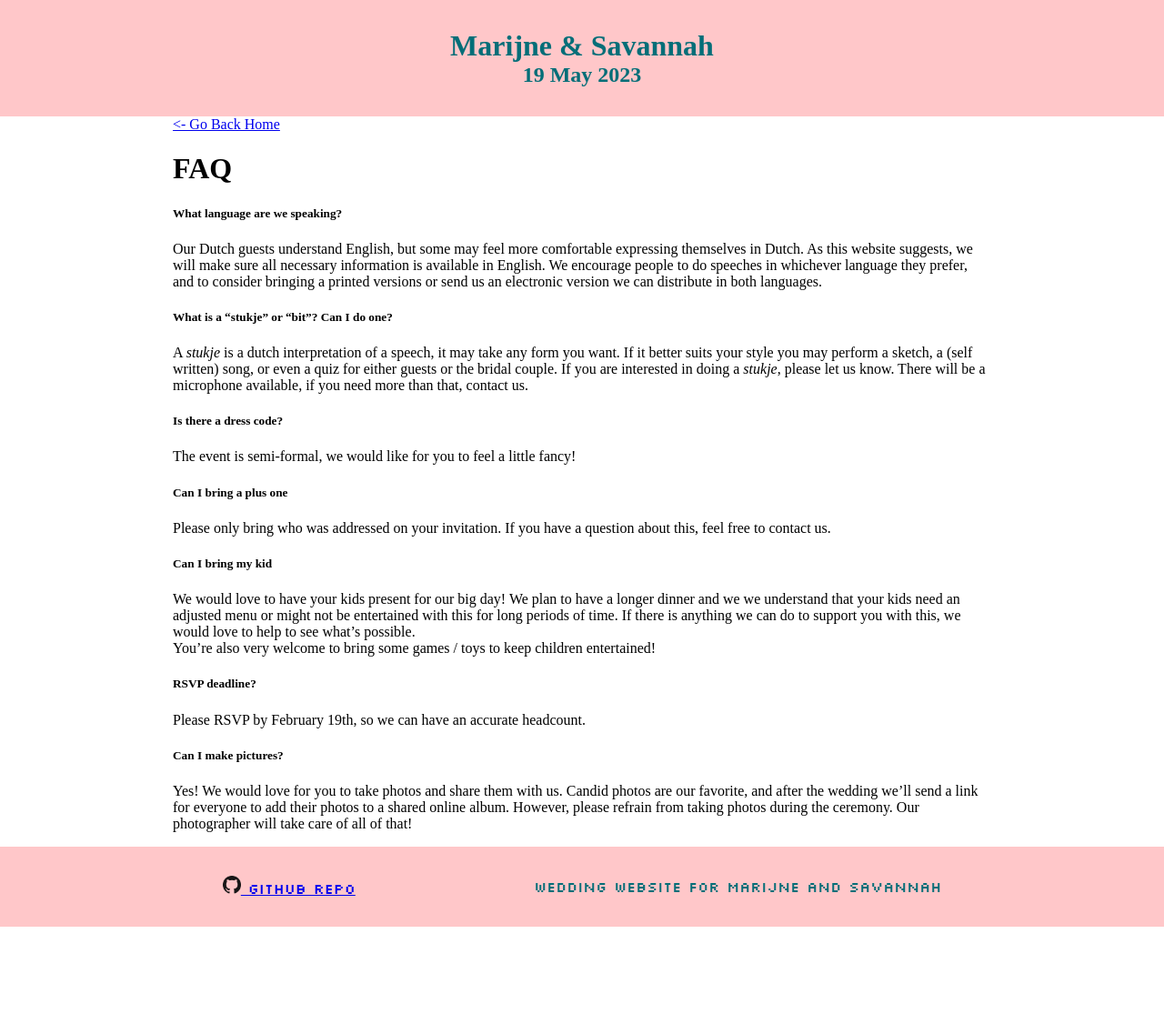
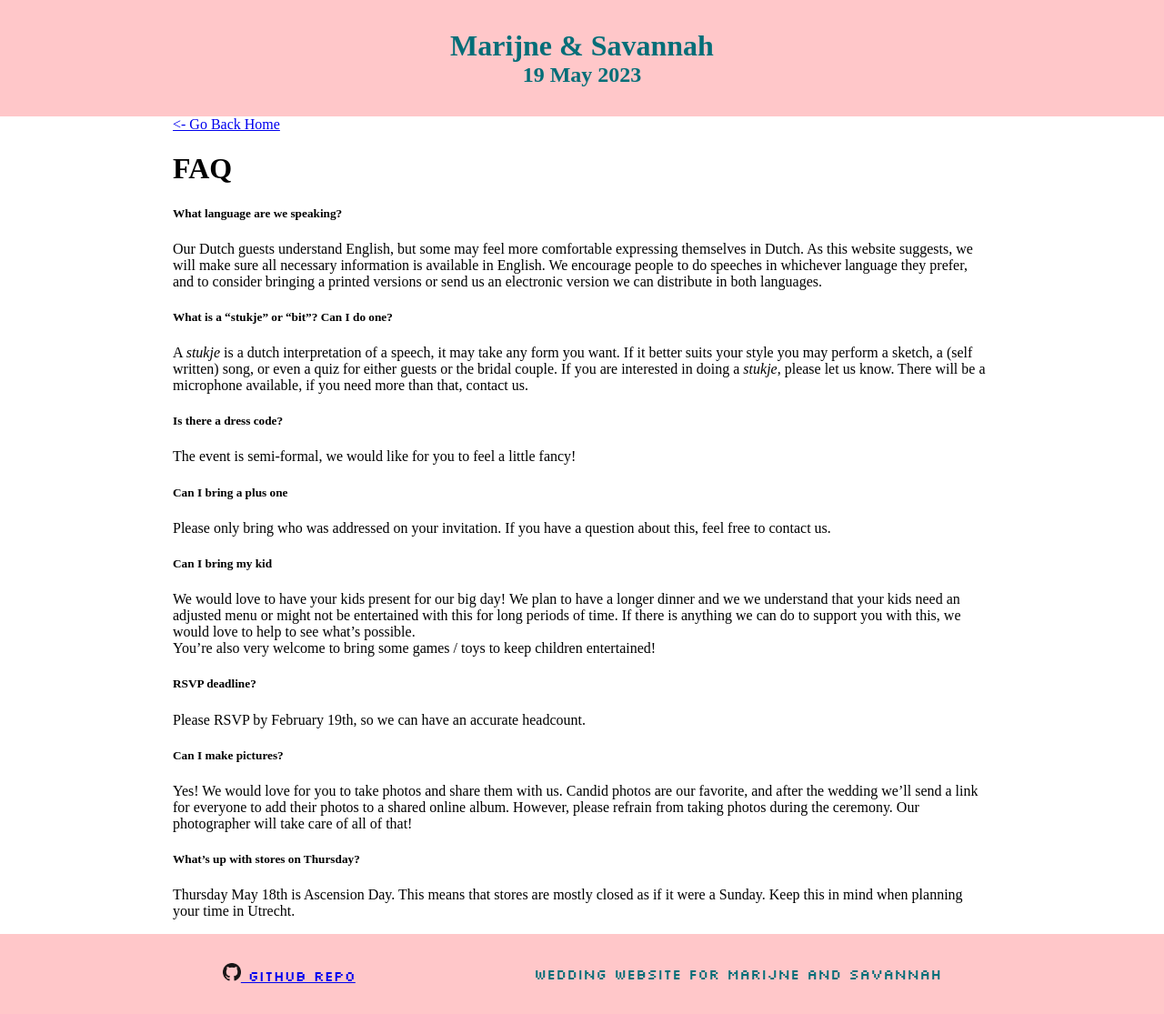
Before and after one commit to schijns-fischer-wedding/schijns-fischer-wedding.github.io, a Jekyll site: the page built from pages/faq.md, in a window 1280 px wide. Shown: the whole page at 91% size. Built offline with Jekyll 4.4.1, drawn with Linux system fonts in a browser that asks for light colours; some web fonts are replaced; before the commit the page ends 1019 px from its top, so only the background shows below that.

Commit message:
adding that thursday thinsg are closed

```diff
--- a/pages/faq.md
+++ b/pages/faq.md
@@ -27,3 +27,6 @@ Please RSVP by February 19th, so we can have an accurate headcount.
 ##### **Can I make pictures?**
 Yes! We would love for you to take photos and share them with us. Candid photos are our favorite, and after the wedding we'll send a link for everyone to add their photos to a shared online album.
 However, please refrain from taking photos during the ceremony. Our photographer will take care of all of that!
+
+##### **What's up with stores on Thursday?**
+Thursday May 18th is Ascension Day. This means that stores are mostly closed as if it were a Sunday. Keep this in mind when planning your time in Utrecht.
```
